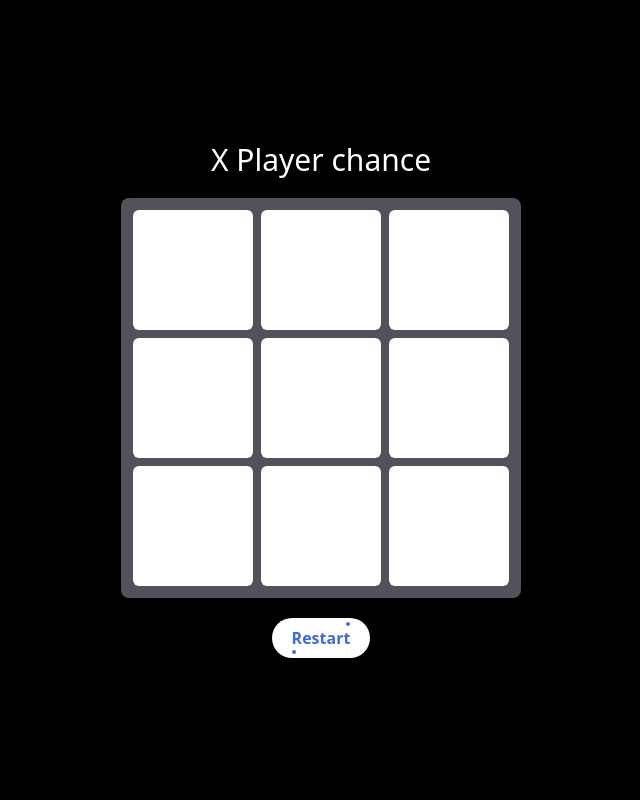
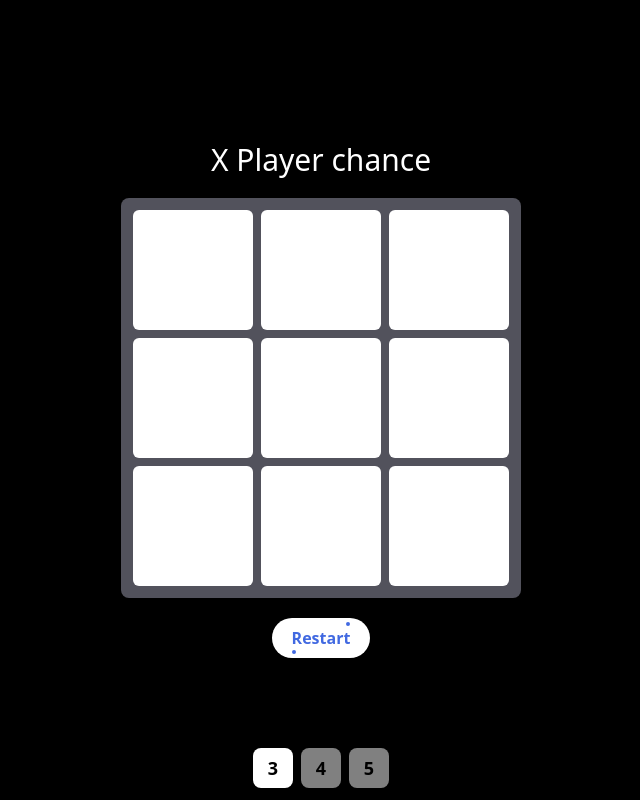
Before and after one commit to Mustak24/ex2400, a React (Vite) app: page /games/xox in a window 1280 px wide. Shown: the whole page, without its empty margins (319-959 px from the left). Built offline with nearby package versions, Linux system fonts and the light colour scheme.

Commit message:
Add dynamic board size selection and reset functionality to Xox game

```diff
--- a/src/Pages/Games/Xox.jsx
+++ b/src/Pages/Games/Xox.jsx
@@ -3,24 +3,21 @@ import Button from "../../Components/Button";
 
 export default function Xox({}){
 
-    const query = new URLSearchParams(window.location.search)
-    const bordSize = query.get('row') || query.get('col') || 3;
-    const bordArr = Array.from({length: bordSize}, _ => Array.from({length: bordSize}, _ => ''));
-
     const [whosePlay, setWhosePlay] = useState('X');
-
     const [roundStake, setRoundStake] = useState([]);
 
-    const [bord, setBord] = useState(bordArr);
+    const [bord, setBord] = useState([[]]);
+    const [bordSize, setBordSize] = useState(3);
+
     const [winPlayerInfo, setWinPlayerInfo] = useState([false])
 
-
+    const genMat = (size) => Array.from({length: size}, _ => Array.from({length: size}, _ => ''))
 
     function resetGame(){
         setWhosePlay('X');
         setRoundStake([]);
         setWinPlayerInfo([false])
-        setBord(bordArr);
+        setBord(genMat(bordSize));
     }
 
 
@@ -90,6 +87,11 @@ export default function Xox({}){
         if(result[0]) setWinPlayerInfo(result);
     }, [whosePlay])
 
+    useEffect(() => {
+        setBord(genMat(bordSize))
+        resetGame()
+    }, [bordSize])
+
     return <>
         <main className="w-screen h-screen bg-black text-white flex flex-col items-center justify-center px-5 sm:px-10">
             {
@@ -112,6 +114,26 @@ export default function Xox({}){
             <div className="mt-5 ">
                 <Button onClick={resetGame} text='royalblue'>Restart</Button>
             </div>
+            <div className="absolute bottom-2">
+                <button className="bg-white text-black m-1 size-10 rounded-lg font-semibold text-lg sm:hover:opacity-100 active:opacity-100"
+                    style={{
+                        opacity: bordSize == 3 ? '1' : '.5'
+                    }}
+                    onClick={() => setBordSize(3)}
+                >3</button>
+                <button className="bg-white text-black m-1 size-10 rounded-lg font-semibold text-lg sm:hover:opacity-100 active:opacity-100"
+                    style={{
+                        opacity: bordSize == 4 ? '1' : '.5'
+                    }}
+                    onClick={() => setBordSize(4)}
+                >4</button>
+                <button className="bg-white text-black m-1 size-10 rounded-lg font-semibold text-lg sm:hover:opacity-100 active:opacity-100"
+                    style={{
+                        opacity: bordSize == 5 ? '1' : '.5'
+                    }}
+                    onClick={() => setBordSize(5)}
+                >5</button>
+            </div>
         </main>
     </>
 }
```
